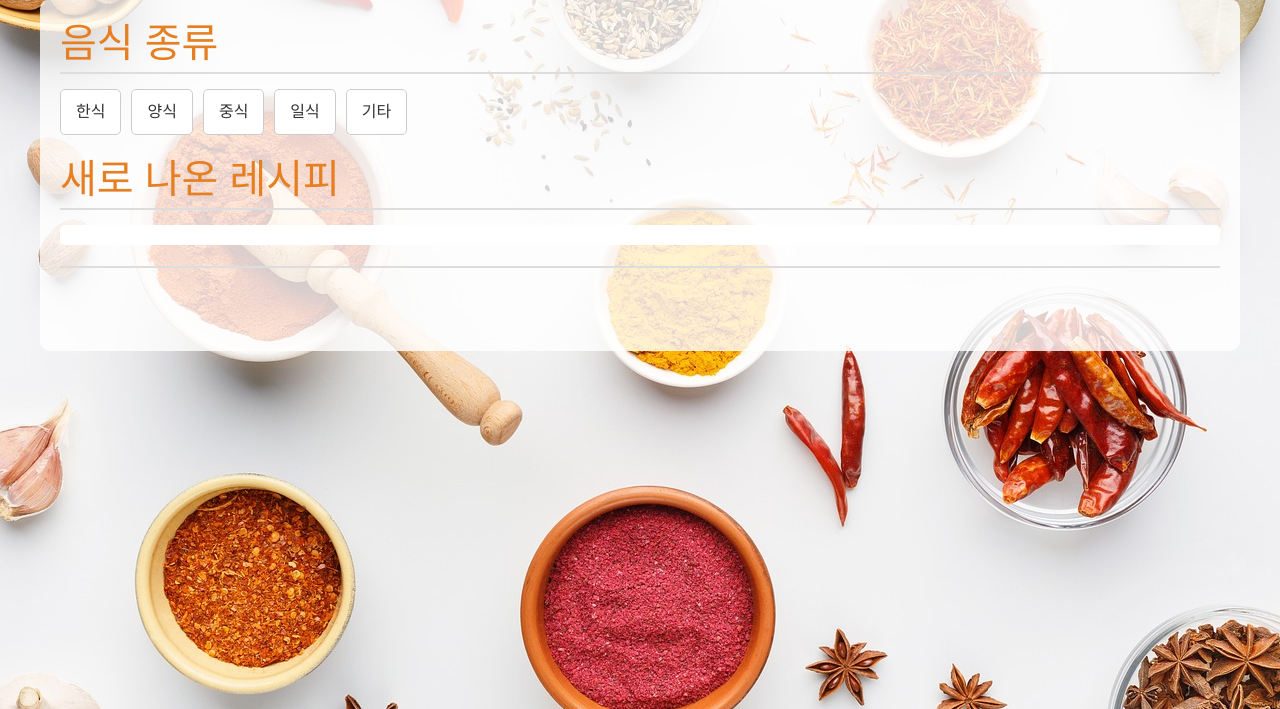
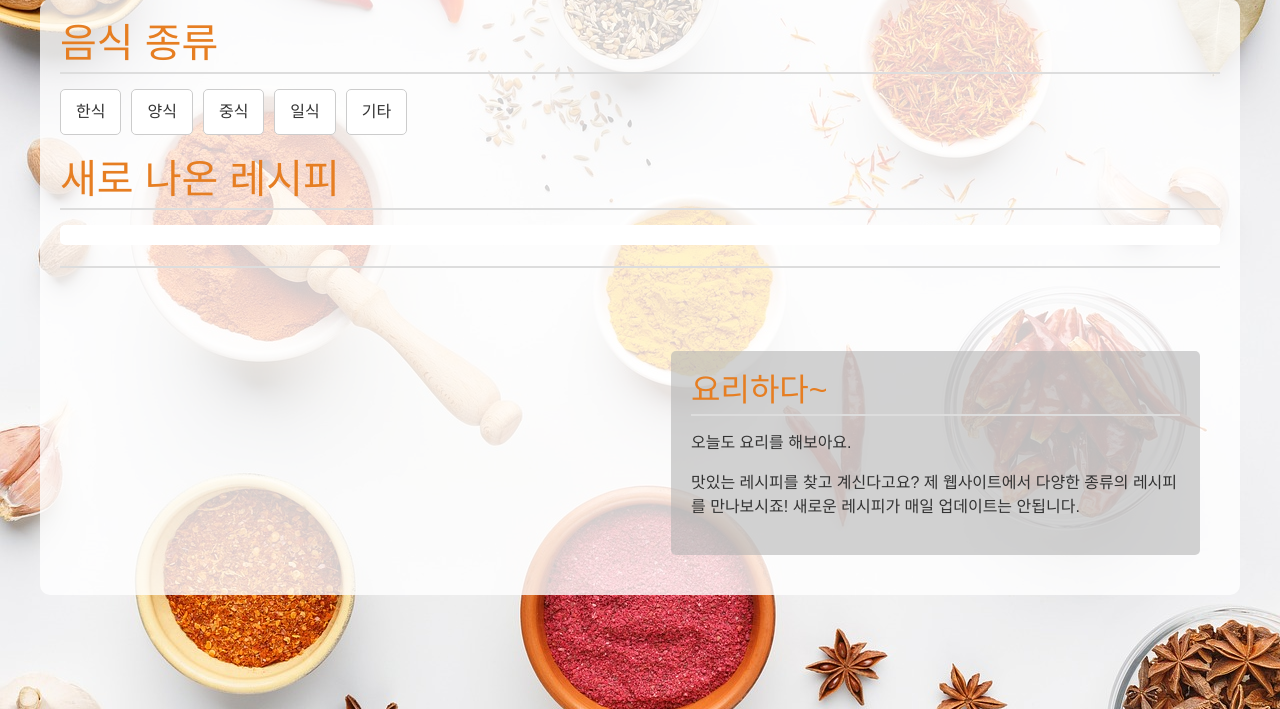
Before and after one commit to HelloLee7/flask_test2, a Flask app: page / in a window 1280 px wide. Shown: the part 91-800 px from the top of the page. Run offline with Flask 3, Linux system fonts and the light colour scheme; data comes from the database, SQL or seed files in the repository; data that the repository does not hold is empty; some libraries are stand-ins or nearby versions; some web fonts are replaced.

Commit message:
box 추가 밑 몇부분 해결

```diff
--- a/projects/app.py
+++ b/projects/app.py
@@ -55,7 +55,7 @@ def load_user(user_id):
 @app.route('/')
 def index():
     cuisines = Cuisine.query.all()
-    new_recipes = Recipe.query.order_by(Recipe.id.desc()).limit(5).all()
+    new_recipes = Recipe.query.order_by(Recipe.id.desc()).limit(5).all() # 이 코드로 최근에 올라온 음식 id 겟
     food_ani_images = FoodAni.query.all()
     return render_template('index.html', cuisines=cuisines, new_recipes=new_recipes, food_ani_images=food_ani_images)
 
--- a/projects/static/style3.css
+++ b/projects/static/style3.css
@@ -28,3 +28,68 @@
 
 
 /* 텍스트 배경색 추가 */
+/* homepage-container 스타일 */
+
+
+
+
+.homepage-container {
+    display: flex; /* flexbox 레이아웃 사용 */
+    width: 100%; /* 컨테이너 너비 100% */
+    max-width: 1200px; /* 최대 너비 설정 (선택 사항) */
+    margin: 0 auto; /* 가운데 정렬 (선택 사항) */
+    padding: 20px; /* 전체 컨테이너 패딩 (선택 사항) */
+}
+
+/* 이미지 컨테이너 스타일 */
+.image-container {
+    flex: 1;
+    max-width: 50%;
+    padding-right: 20px;
+    height: auto; /* 추가 또는 수정 */
+    overflow: hidden; /* 필요하다면 유지 */
+}
+
+/* 이미지 슬라이더 스타일 (기존 스타일 유지, 필요에 따라 조정) */
+.image-slider {
+    /* ... 기존 image-slider 스타일 ... */
+    width: 100%; /* 이미지 슬라이더 너비 100% */
+    height: auto; /* 높이 자동 조절 */
+    overflow: hidden; /* 이미지 넘침 방지 */
+}
+
+.image-slider .slider-container img {
+    width: 100%; /* 이미지 너비 100% - 부모 컨테이너에 맞춤 */
+    height: auto; /* 이미지 높이 자동 조절 - 비율 유지 */
+    display: block; /* 이미지 아래 여백 제거 */
+}
+
+
+/* 세로 구분선 스타일 */
+.separator {
+    width: 2px; /* 구분선 두께 */
+    background-color: lightgray; /* 회색 구분선 */
+    height: 100%; /* 컨테이너 높이만큼 구분선 높이 설정 */
+    margin-right: 20px; /* text-container 와 간격 조절 */
+}
+
+/* 텍스트 컨테이너 스타일 */
+.text-container {
+    flex: 1;
+    max-width: 50%;
+    padding-left: 20px;
+    display: flex; /* Flexbox 레이아웃 활성화 */
+    flex-direction: column; /* 내부 요소들을 세로 방향으로 배치 */
+    justify-content: center; /* 세로 방향 (주축) 가운데 정렬 */
+}
+
+/* 주황색 박스 스타일 */
+.orange-box {
+    background-color: rgba(180, 180, 180, 0.6); /* 반투명 주황색 배경 */
+    padding: 20px;
+    border-radius: 5px; /* 박스 모서리 둥글게 (선택 사항) */
+}
+
+.orange-box h2 {
+    margin-top: 0; /* 제목 상단 마진 제거 */
+}
--- a/projects/templates/index.html
+++ b/projects/templates/index.html
@@ -33,6 +33,9 @@
 <h1></h1>
 <br><br>
 <!--here-->
+<!--here-->
+<div class="homepage-container">
+    <div class="image-container">
         <div class="image-slider">
             <div class="slider-container">
                 {% for food_ani in food_ani_images %}
@@ -42,6 +45,18 @@
                 {% endfor %}
             </div>
         </div>
+    </div>
+
+    <div class="separator"></div>
+
+    <div class="text-container">
+        <div class="orange-box">
+            <h2>요리하다~</h2>
+            <p>오늘도 요리를 해보아요. </p>
+            <p>맛있는 레시피를 찾고 계신다고요? 제 웹사이트에서 다양한 종류의 레시피를 만나보시죠! 새로운 레시피가 매일 업데이트는 안됩니다.</p>
+        </div>
+    </div>
+</div>
 
 <script src="{{ url_for('static', filename='js/slider.js') }}"></script>
 {% endblock %}
```
Lines whose indentation alone changed are shown as unchanged.
